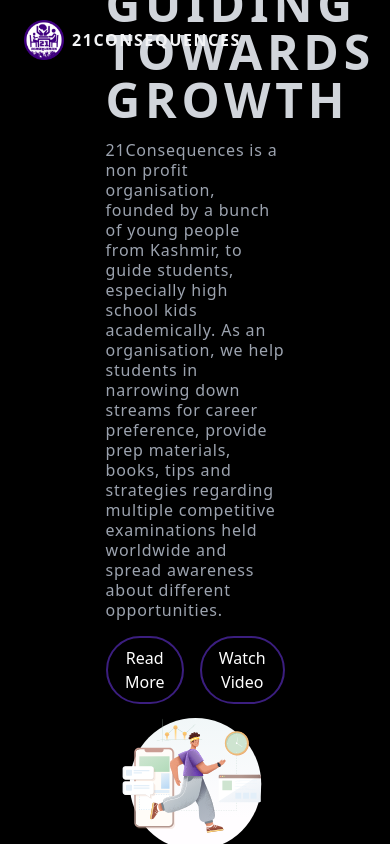
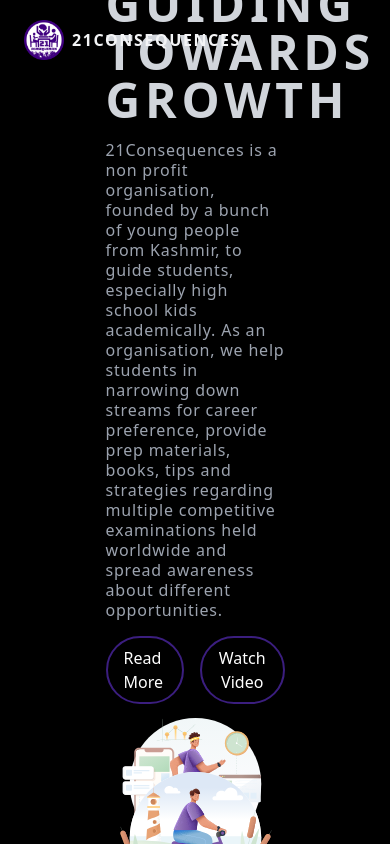
Before and after one commit to hurmatkhalid/21consequences, a Next.js app: page / in a window 390 px wide. Built offline with nearby package versions, Linux system fonts and the light colour scheme.

Commit message:
About Complete

```diff
--- a/components/About.tsx
+++ b/components/About.tsx
@@ -1,4 +1,5 @@
 import React from 'react';
+import Image from 'next/image';
 
 type Props = {};
 
@@ -6,8 +7,32 @@
 	return (
 		<div
 			id="about"
-			className="h-screen w-full flex justify-center items-center">
-			About
+			className="h-screen w-full snap-start flex justify-center items-center">
+			<div className="flex flex-col md:flex-row justify-between w-full items-center px-4 md:px-20">
+				{/* Image */}
+				<div className="w-1/2 flex justify-center items-center">
+					<Image src="/cycle.svg" alt="logo" height={900} width={900} />
+				</div>
+				{/* Description */}
+				<div className="flex flex-col w-1/2 items-start justify-start space-y-4">
+					<h1 className="font-bold text-4xl uppercase tracking-widest text-gray-300">
+						About
+					</h1>
+					<p className="text-base leading-5 tracking-wider text-gray-400">
+						Lorem ipsum dolor sit amet consectetur adipisicing elit. Expedita
+						sint tempora labore tempore vitae voluptates odit nihil quam vel ab
+						culpa mollitia magnam delectus voluptas, quo aut, reprehenderit
+						illum? Omnis. Lorem ipsum dolor sit amet consectetur adipisicing
+						elit. Eius excepturi libero fugit laborum nostrum cum officia
+						similique, laboriosam corporis consequatur incidunt. Adipisci
+						asperiores accusamus earum beatae nobis laboriosam eius qui? Lorem
+						ipsum dolor sit, amet consectetur adipisicing elit. Officia
+						repudiandae magnam, rem maxime neque error! Officia, ipsa beatae
+						molestiae vitae accusamus illo cumque reprehenderit reiciendis harum
+						adipisci sint necessitatibus rem.
+					</p>
+				</div>
+			</div>
 		</div>
 	);
 };
--- a/components/Banner.tsx
+++ b/components/Banner.tsx
@@ -1,18 +1,17 @@
-import Image from "next/image";
-import { useRouter } from "next/router";
+import Image from 'next/image';
+import { useRouter } from 'next/router';
+import Link from 'next/link';
 
 const Banner = () => {
 	const router = useRouter();
-
 	const scrollToAbout = () => {
-    window.scrollTo({
-      top: 710,
-      behavior: "smooth",
-    });
+		router.push('#about');
 	};
 
 	return (
-    <div className="h-screen w-full flex justify-center items-center">
+		<div
+			id="banner"
+			className="h-screen w-full snap-start flex justify-center items-center">
 			<div className="flex flex-col md:flex-row justify-between w-full items-center px-4 md:px-20">
 				<div className="flex flex-col w-1/2 items-start space-y-4">
 					<h1 className="font-bold text-5xl uppercase tracking-widest text-gray-300">
@@ -27,13 +26,12 @@
 						tips and strategies regarding multiple competitive examinations held
 						worldwide and spread awareness about different opportunities.
 					</p>
-          <div className="flex items-center space-x-4">
-            <button
-              onClick={() => scrollToAbout()}
-              className="px-4 py-2 flex items-center justify-center rounded-full border-2 border-[#3b1e7f] hover:bg-[#3b1e7f] transition-all duration-200 ease-in"
-            >
+					<div className="flex items-center scroll-smooth space-x-4">
+						<Link
+							href="#about"
+							className="px-4 py-2 flex items-center justify-center rounded-full border-2 border-[#3b1e7f] hover:bg-[#3b1e7f] transition-all duration-200 ease-in">
 							Read More
-            </button>
+						</Link>
 						<button className="px-4 py-2 rounded-full flex items-center justify-center border-2 border-[#3b1e7f] hover:bg-[#3b1e7f] transition-all duration-200 ease-in">
 							Watch Video
 						</button>
--- a/styles/globals.css
+++ b/styles/globals.css
@@ -4,9 +4,9 @@
 
 body {
 	background-color: black;
-	@apply scrollbar-thin scrollbar-thumb-[#3b1e7f] scrollbar-thumb-rounded-xl;
 }
-html {
+
+* {
 	scroll-behavior: smooth;
 }
 
```
Also changed, not shown: components/Header.tsx (+12 -14 lines), public/cycle.svg (added). Lines whose indentation alone changed are shown as unchanged.
